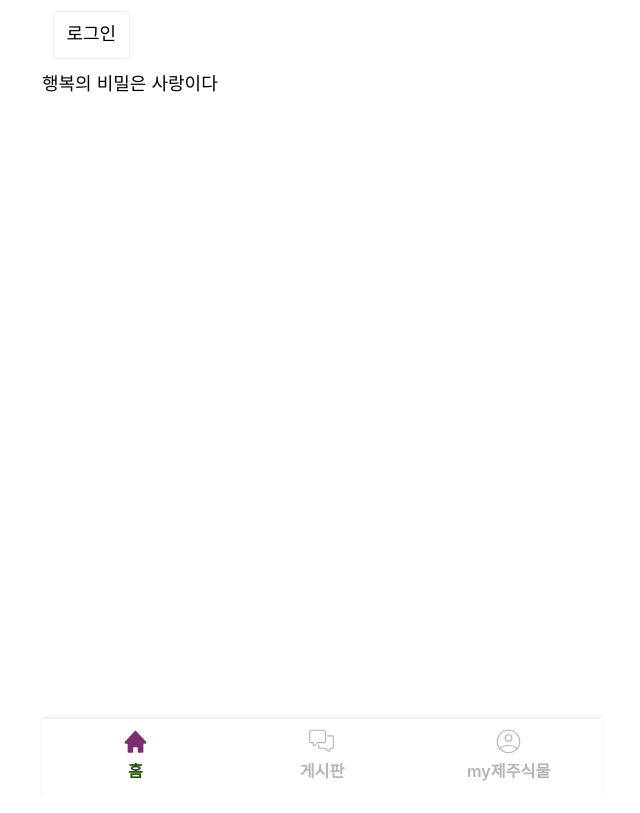
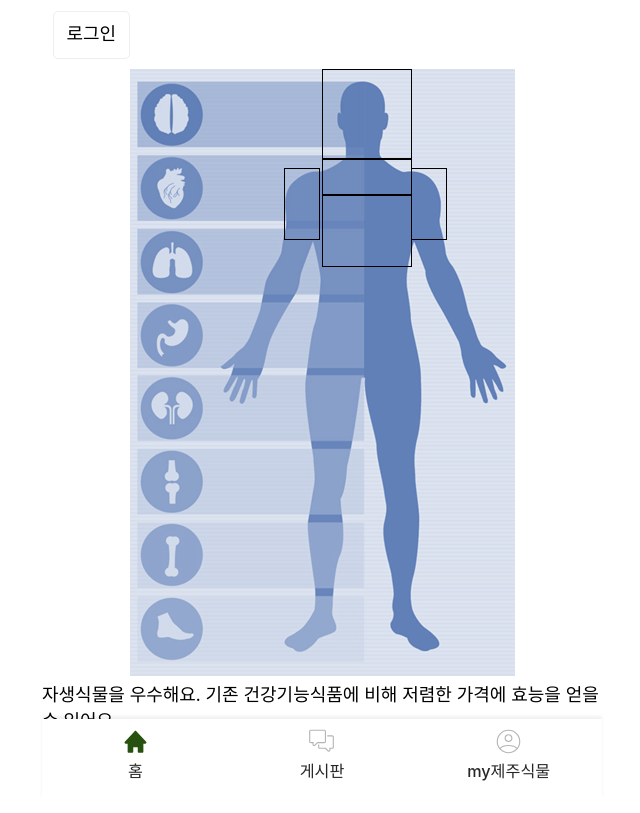
Before and after one commit to gwak2837/jeju-plant, a Next.js app: page / in a window 1280 px wide. Shown: the whole page, without its empty margins (318-958 px from the left). Built offline with nearby package versions, Linux system fonts and the light colour scheme; no server answers; a web font is replaced by a local one.

Commit message:
Add body image

```diff
--- a/package.json
+++ b/package.json
@@ -25,6 +25,7 @@
   },
   "dependencies": {
     "@apollo/client": "^3.5.6",
+    "antd": "^4.18.4",
     "date-fns": "^2.27.0",
     "dotenv": "^10.0.0",
     "graphql": "^16.2.0",
--- a/src/pages/_app.tsx
+++ b/src/pages/_app.tsx
@@ -1,4 +1,5 @@
 import 'react-toastify/dist/ReactToastify.min.css'
+import 'antd/dist/antd.css'
 import 'src/styles/animate.css'
 import 'normalize.css'
 import 'src/styles/global.css'
--- a/src/pages/index.tsx
+++ b/src/pages/index.tsx
@@ -1,3 +1,4 @@
+import { Popover } from 'antd'
 import Image from 'next/image'
 import { useRouter } from 'next/router'
 import { ReactElement } from 'react'
@@ -27,72 +28,6 @@
   }
 `
 
-const SliderWithoutScollBar = styled(Slider)`
-  scrollbar-color: transparent transparent;
-  scrollbar-width: 0px;
-
-  ::-webkit-scrollbar {
-    height: 0;
-  }
-  ::-webkit-scrollbar-track {
-    background: transparent;
-  }
-  ::-webkit-scrollbar-thumb {
-    background: transparent;
-    border: none;
-  }
-
-  :hover > li > *,
-  :focus-within > li > * {
-    animation-name: none;
-  }
-
-  @keyframes toNext {
-    75% {
-      left: 0;
-    }
-    95% {
-      left: 100%;
-    }
-    98% {
-      left: 100%;
-    }
-    99% {
-      left: 0;
-    }
-  }
-
-  @keyframes toStart {
-    75% {
-      left: 0;
-    }
-    95% {
-      left: -300%;
-    }
-    98% {
-      left: -300%;
-    }
-    99% {
-      left: 0;
-    }
-  }
-
-  @keyframes snap {
-    96% {
-      scroll-snap-align: center;
-    }
-    97% {
-      scroll-snap-align: none;
-    }
-    99% {
-      scroll-snap-align: none;
-    }
-    100% {
-      scroll-snap-align: center;
-    }
-  }
-`
-
 const WhiteButton = styled.button`
   border: 1px solid #eee;
   border-radius: 5px;
@@ -117,19 +52,51 @@
   }
 `
 
-const SnapNext = styled(Snap)`
-  animation-name: toNext, snap;
+const Relative = styled.div`
+  position: relative;
+  margin: 0 auto;
+  width: fit-content;
 `
 
-const SnapStart = styled(Snap)`
-  animation-name: toStart, snap;
+const Button = styled.button`
+  position: absolute;
+  z-index: 1;
+  border: 1px solid black;
 `
 
-const Frame16to10 = styled.li<{ background?: string }>`
-  aspect-ratio: 16 / 10;
-  background: ${(p) => p.background ?? '#fff'};
-  flex: 0 0 100%;
-  position: relative;
+const HeadButton = styled(Button)`
+  width: 5rem;
+  height: 5rem;
+  top: 0;
+  left: 50%;
+`
+
+const NeckButton = styled(Button)`
+  width: 5rem;
+  height: 2rem;
+  top: 5rem;
+  left: 50%;
+`
+
+const ChestButton = styled(Button)`
+  width: 5rem;
+  height: 4rem;
+  top: 7rem;
+  left: 50%;
+`
+
+const ShoulderButton = styled(Button)`
+  width: 2rem;
+  height: 4rem;
+  top: 5.5rem;
+  left: 40%;
+`
+
+const Shoulder2Button = styled(Button)`
+  width: 2rem;
+  height: 4rem;
+  top: 5.5rem;
+  left: 73%;
 `
 
 export default function HomePage() {
@@ -141,7 +108,85 @@
       <Sticky>
         {!nickname && <WhiteButton onClick={() => router.push('/login')}>로그인</WhiteButton>}
       </Sticky>
-      행복의 비밀은 사랑이다
+      <Relative>
+        <Image src="/images/body.png" alt="body" width="385" height="607" />
+        <Popover
+          content={
+            <div>
+              <div>머리에 좋은 자생식물</div>
+              <ol>
+                <div>자생식물1</div>
+                <div>자생식물2</div>
+                <div>자생식물3</div>
+              </ol>
+            </div>
+          }
+          trigger="click"
+        >
+          <HeadButton />
+        </Popover>
+        <Popover
+          content={
+            <div>
+              <div>목에 좋은 자생식물</div>
+              <ol>
+                <div>자생식물1</div>
+                <div>자생식물2</div>
+                <div>자생식물3</div>
+              </ol>
+            </div>
+          }
+          trigger="click"
+        >
+          <NeckButton />
+        </Popover>
+        <Popover
+          content={
+            <div>
+              <div>가슴에 좋은 자생식물</div>
+              <ol>
+                <div>자생식물1</div>
+                <div>자생식물2</div>
+                <div>자생식물3</div>
+              </ol>
+            </div>
+          }
+          trigger="click"
+        >
+          <ChestButton />
+        </Popover>
+        <Popover
+          content={
+            <div>
+              <div>어깨에 좋은 자생식물</div>
+              <ol>
+                <div>자생식물1</div>
+                <div>자생식물2</div>
+                <div>자생식물3</div>
+              </ol>
+            </div>
+          }
+          trigger="click"
+        >
+          <ShoulderButton />
+        </Popover>
+        <Popover
+          content={
+            <div>
+              <div>어깨에 좋은 자생식물</div>
+              <ol>
+                <div>자생식물1</div>
+                <div>자생식물2</div>
+                <div>자생식물3</div>
+              </ol>
+            </div>
+          }
+          trigger="click"
+        >
+          <Shoulder2Button />
+        </Popover>
+      </Relative>
+      <div>자생식물을 우수해요. 기존 건강기능식품에 비해 저렴한 가격에 효능을 얻을 수 있어요.</div>
     </PageHead>
   )
 }
--- a/src/styles/global.css
+++ b/src/styles/global.css
@@ -29,27 +29,11 @@
   height: 100%;
 }
 
-h1,
-h2,
-h3,
-h4,
-h5,
-h6 {
-  font-weight: 600;
-}
-
-h3 {
-  font-size: 1.1rem;
-}
-
-h5 {
-  font-size: 0.9rem;
-}
-
 button {
   background: none;
   border: none;
   cursor: pointer;
+  padding: 0;
 }
 
 h1,
--- a/src/svgs/HomeIcon.tsx
+++ b/src/svgs/HomeIcon.tsx
@@ -1,3 +1,5 @@
+import { PRIMARY_COLOR } from 'src/models/constants'
+
 type Props = {
   selected: boolean
 }
@@ -8,7 +10,7 @@
       {selected ? (
         <path
           d="M5 21V14H3.27324C2.40313 14 1.94813 12.9657 2.53608 12.3243L11.2628 2.80417C11.6592 2.3718 12.3408 2.3718 12.7372 2.80417L21.4639 12.3243C22.0519 12.9657 21.5969 14 20.7268 14H19V21C19 21.5523 18.5523 22 18 22H15C14.4477 22 14 21.5523 14 21V17H10V21C10 21.5523 9.55229 22 9 22H6C5.44772 22 5 21.5523 5 21Z"
-          fill="#7C2F70"
+          fill={PRIMARY_COLOR}
         />
       ) : (
         <path
```
Also changed, not shown: public/images/body.png (added), 1 other file (tests, documents, lock files or other folders).
